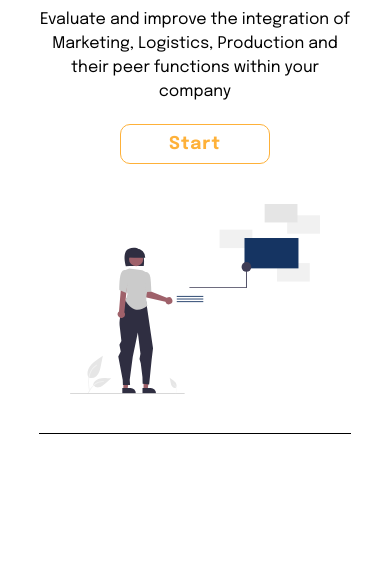
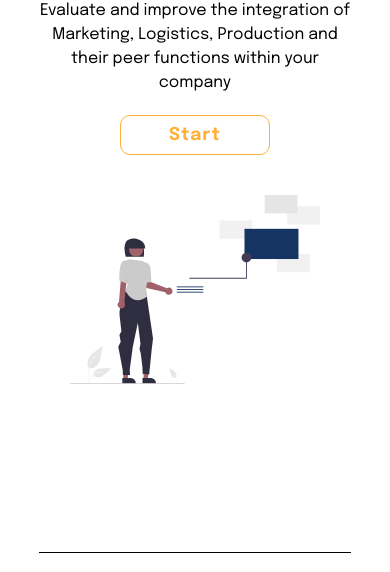
Before and after one commit to ananegridev/Integrat-in, a plain HTML site: page index.html in a window 390 px wide. Shown: the part 272-844 px from the top of the page. Drawn offline with Linux system fonts and the light colour scheme.

Commit message:
update-height

```diff
--- a/src/css/style.css
+++ b/src/css/style.css
@@ -130,7 +130,8 @@ footer {
 
 @media (max-width: 768px) {
   body {
-    height: 100%;
+    height: 100vh;
+    align-items: initial;
   }
 
   main {
@@ -162,6 +163,6 @@ footer {
     width: 80%;
   }
   footer{
-    height: 0;
+    height: 20px;
   }
 }
```
